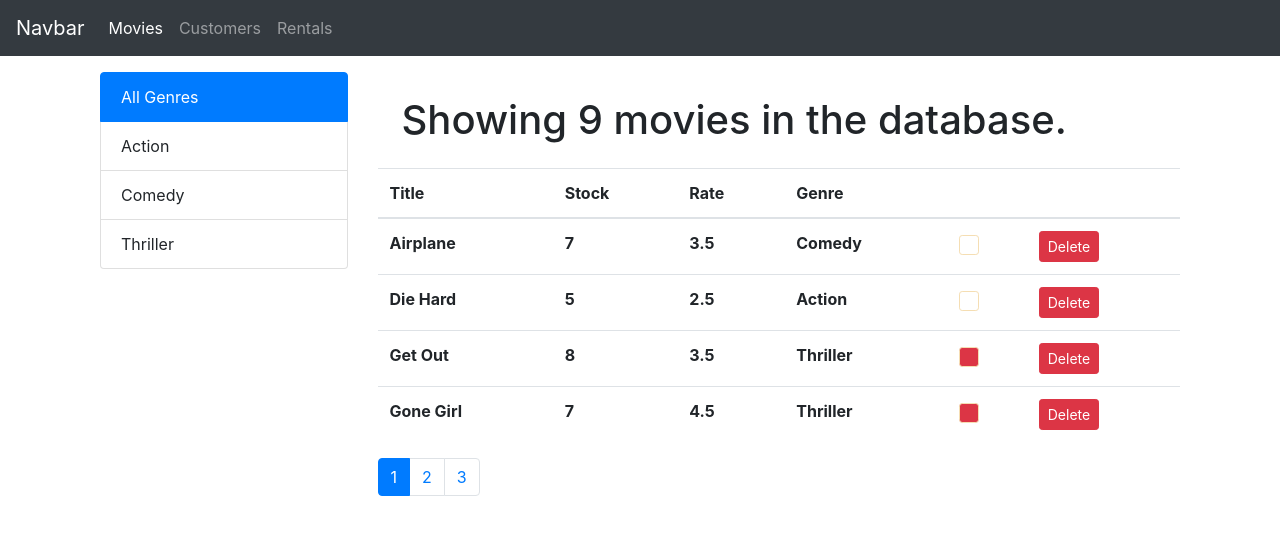
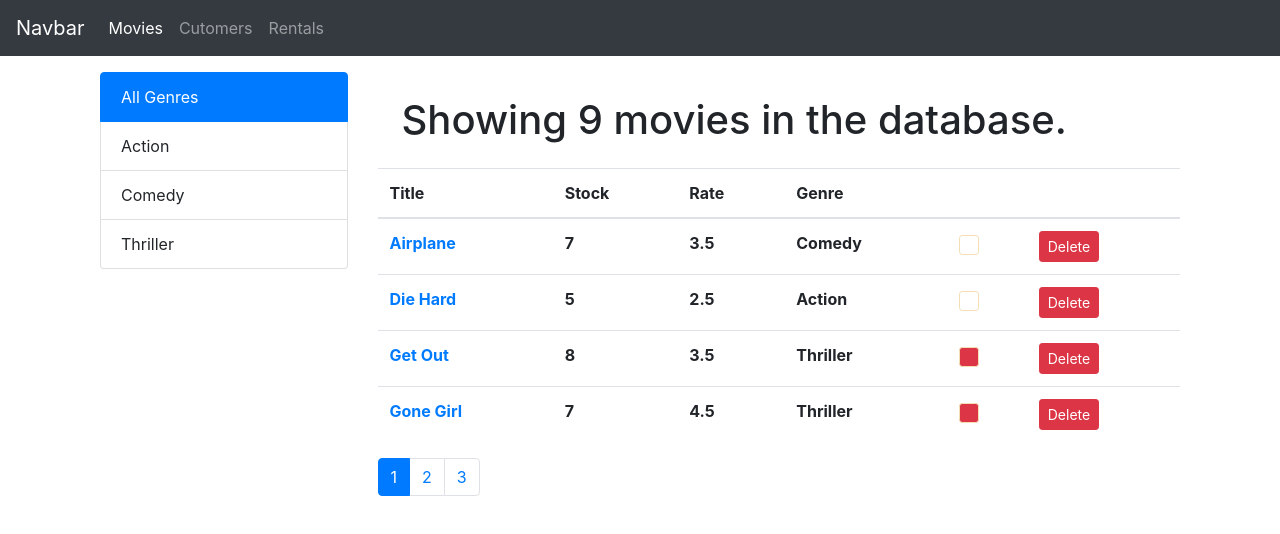
Before and after one commit to shubhamdixit8388/react-learning-vidly-app, a React (Create React App) app: page / in a window 1280 px wide. Shown: the top 534 px of the page. Built offline with nearby package versions, Linux system fonts and the light colour scheme.

Commit message:
movie details component added and navbar active clas added on condition

```diff
--- a/src/App.js
+++ b/src/App.js
@@ -7,20 +7,38 @@ import NavBar from "./components/navbar";
 import Customers from "./components/customers";
 import Rentals from "./components/rentals";
 import NotFound from "./components/common/not-found";
+import MovieDetails from "./components/movie-details";
 
 class App extends Component {
   state = {
-    movies: getMovies(),
+    navBarItems: [
+      { label: "Movies", link: "movies" },
+      { label: "Cutomers", link: "customers" },
+      { label: "Rentals", link: "rentals" },
+    ],
+    selectedNavBar: "",
   };
 
+  componentDidMount() {
+    this.setState({
+      selectedNavBar: this.state.navBarItems[0],
+    });
+  }
+
   render() {
+    const { navBarItems, selectedNavBar } = this.state;
     return (
       <React.Fragment>
         <div>
-          <NavBar />
+          <NavBar
+            navBarItems={navBarItems}
+            selectedNavBar={selectedNavBar}
+            onNavBarChange={this.handleNavBarSelect}
+          />
         </div>
         <main className="container mt-3">
           <Switch>
+            <Route path="/movies/:id" component={MovieDetails} />
             <Route path="/movies" component={Movies} />
             <Route path="/customers" component={Customers} />
             <Route path="/rentals" component={Rentals} />
@@ -32,6 +50,10 @@ class App extends Component {
       </React.Fragment>
     );
   }
+
+  handleNavBarSelect = (selectedNavBar) => {
+    this.setState({ selectedNavBar });
+  };
 }
 
 export default App;
--- /dev/null
+++ b/src/components/movie-details.jsx
@@ -0,0 +1,20 @@
+import React from "react";
+
+class MovieDetails extends React.Component {
+  render() {
+    return (
+      <React.Fragment>
+        <h1>Movies from {this.props.match.params.id}</h1>
+        <button className="btn btn-primary btn-sm" onClick={this.onSave}>
+          Save
+        </button>
+      </React.Fragment>
+    );
+  }
+
+  onSave = () => {
+    this.props.history.replace("/movies/");
+  };
+}
+
+export default MovieDetails;
--- a/src/components/movies.jsx
+++ b/src/components/movies.jsx
@@ -7,6 +7,7 @@ import SidebarTabs from "./common/sidebar-tabs";
 import Table from "./common/table";
 import Like from "./common/like";
 import _ from "lodash";
+import { Link } from "react-router-dom";
 
 class Movies extends Component {
   state = {
@@ -19,7 +20,13 @@ class Movies extends Component {
   };
 
   movieColumns = [
-    { path: "title", label: "Title" },
+    {
+      path: "title",
+      label: "Title",
+      content: (movie) => (
+        <Link to={"/movies/" + movie._id}>{movie.title}</Link>
+      ),
+    },
     { path: "numberInStock", label: "Stock" },
     { path: "dailyRentalRate", label: "Rate" },
     { path: "genre.name", label: "Genre" },
--- a/src/components/navbar.jsx
+++ b/src/components/navbar.jsx
@@ -1,7 +1,8 @@
 import React from "react";
 import { Link } from "react-router-dom";
 
-const NavBar = () => {
+const NavBar = (props) => {
+  const { navBarItems, selectedNavBar, onNavBarChange } = props;
   return (
     <nav className="navbar navbar-expand-sm navbar-dark bg-dark">
       <Link className="navbar-brand" to="movies">
@@ -21,21 +22,19 @@ const NavBar = () => {
 
       <div className="collapse navbar-collapse" id="navbarSupportedContent">
         <ul className="navbar-nav mr-auto">
-          <li className="nav-item active">
-            <Link to="/movies" className="nav-link">
-              Movies <span className="sr-only">(current)</span>
-            </Link>
-          </li>
-          <li className="nav-item">
-            <Link to="/customers" className="nav-link">
-              Customers <span className="sr-only">(current)</span>
-            </Link>
-          </li>
-          <li className="nav-item">
-            <Link to="/rentals" className="nav-link">
-              Rentals <span className="sr-only">(current)</span>
-            </Link>
-          </li>
+          {navBarItems.map((navBarItem) => (
+            <li
+              className={
+                selectedNavBar === navBarItem ? "nav-item active" : "nav-item"
+              }
+              key={navBarItem.label}
+              onClick={() => onNavBarChange(navBarItem)}
+            >
+              <Link to={"/" + navBarItem.link} className="nav-link">
+                {navBarItem.label}
+              </Link>
+            </li>
+          ))}
         </ul>
       </div>
     </nav>
```
